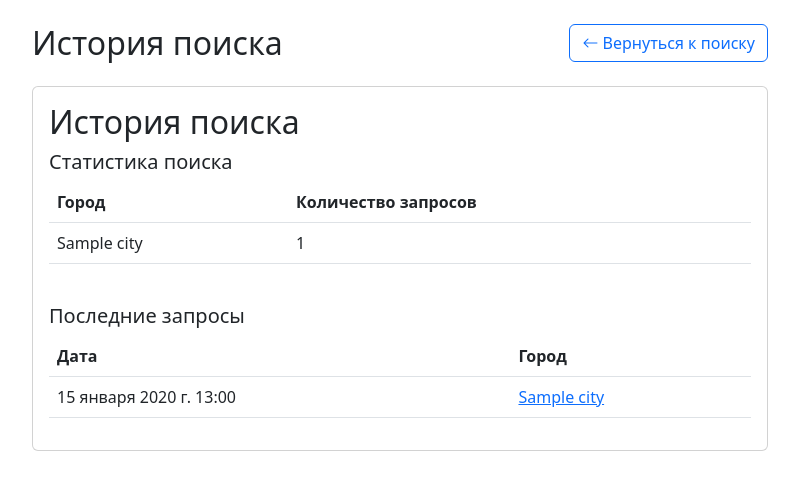
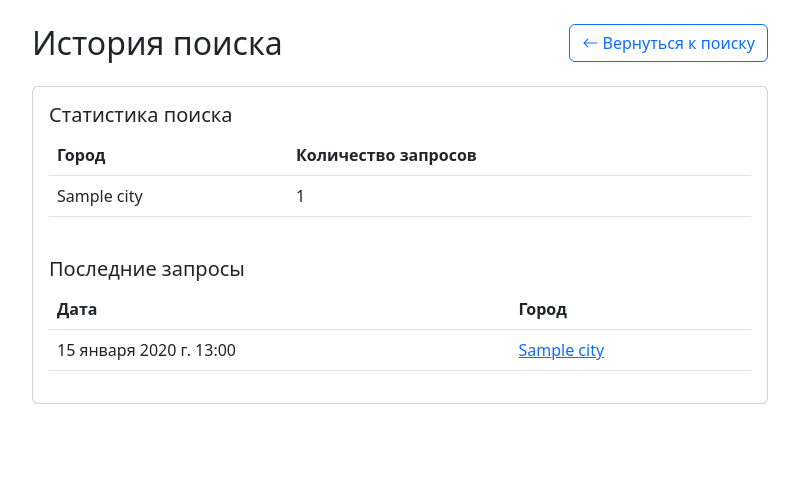
Before and after one commit to ildarius116/Weather_forecast_Django, a Django app: page /history/ in a window 1280 px wide. Shown: the part 71-561 px from the top of the page, without its empty margins (240-1039 px from the left). Run offline with Django 5.2, Linux system fonts and the light colour scheme; a user stored in the database is signed in; tables that the repository leaves empty hold one stand-in row (values such as "Sample post"); parts of the project's set-up code (start-up, migrations or seed data) failed here and were passed over.

Commit message:
cosmetic changes

```diff
--- a/weather/app/templates/app/history.html
+++ b/weather/app/templates/app/history.html
@@ -12,8 +12,6 @@
 
         <div class="card">
             <div class="card-body">
-                <h2 class="card-title">История поиска</h2>
-
                 <div class="mb-4">
                     <h3 class="h5">Статистика поиска</h3>
                     <div class="table-responsive">
--- a/weather/weather/settings.py
+++ b/weather/weather/settings.py
@@ -1,6 +1,3 @@
-"""
-
-"""
 import os
 from pathlib import Path
 
```
